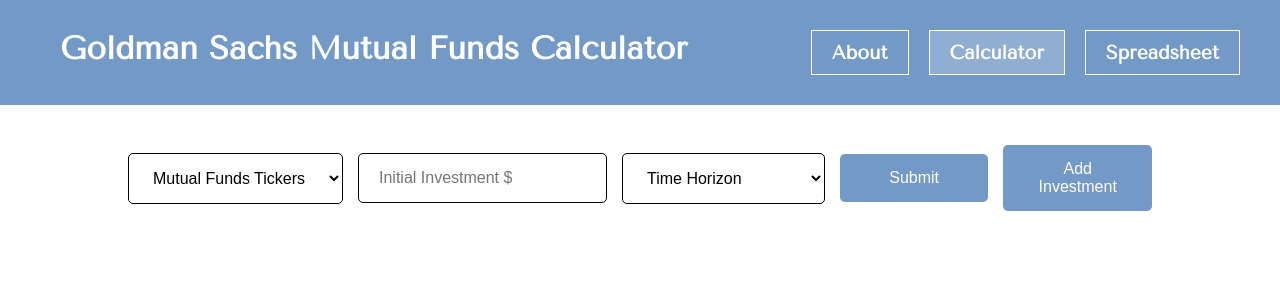
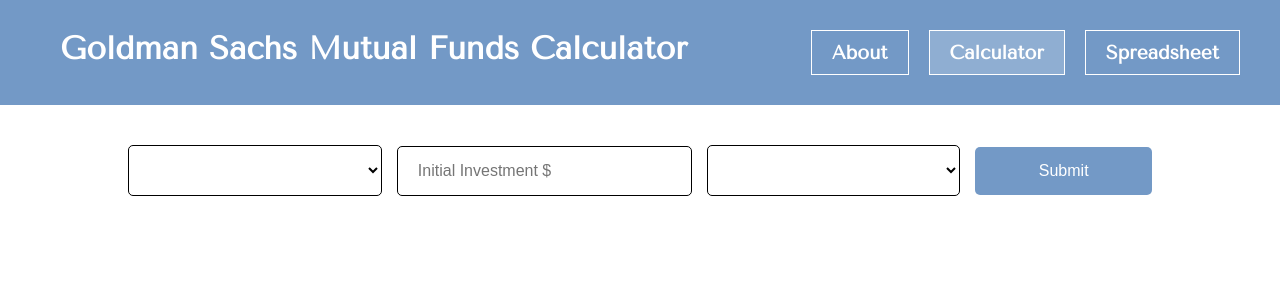
Before and after one commit to teresanguyen01/GS-Mutual-Funds-Calculator, an Angular app in the folder frontend/: page /calculator in a window 1280 px wide. Shown: the top 300 px of the page. Built offline with nearby package versions, Linux system fonts and the light colour scheme.

Commit message:
frontend to backend '

```diff
--- a/frontend/src/app/app.module.ts
+++ b/frontend/src/app/app.module.ts
@@ -5,10 +5,10 @@
 import { AppComponent } from './app.component';
 import { HeaderComponent } from './header/header.component';
 import { AboutComponent } from './about/about.component';
-import { CalculatorComponent } from './calculator/calculator.component';
 import { SpreadsheetComponent } from './spreadsheet/spreadsheet.component';
 import { HomeComponent } from './home/home.component';
 import { HttpClientModule } from '@angular/common/http';
+import { FormsModule } from '@angular/forms';
 
 
 @NgModule({
@@ -16,13 +16,13 @@
     AppComponent,
     HeaderComponent,
     AboutComponent,
-    CalculatorComponent,
     SpreadsheetComponent,
-    HomeComponent
+    HomeComponent,
   ],
   imports: [
     BrowserModule,
     AppRoutingModule,
+    FormsModule,
     HttpClientModule,
   ],
   providers: [
--- a/frontend/src/app/calculator/calculator.component.html
+++ b/frontend/src/app/calculator/calculator.component.html
@@ -1,30 +1,27 @@
 <div class="calculator-page">
-    <div class="form-container">
-        <select class="dropdown">
-            <option disabled selected>Mutual Funds Tickers</option>
-            <option value="VSMPX">VSMPX</option>
-            <option value="FXAIX">FXAIX</option>
-            <option value="VFIAX">VFIAX</option>
-            <option value="VSTAX">VTSAX</option>
-            <option value="SPAXX">SPAXX</option>
-            <option value="VMFXX">VMFXX</option>
-            <option value="FDRXX">FDRXX</option>
-            <option value="FGTXX">FGTXX</option>
-            <option value="FGTXX">FGTXX</option>
-        </select>
+  <div class="form-container">
+    <select class="dropdown" [(ngModel)]="selectedFund">
+      <option disabled selected>Select Mutual Fund</option>
+      <option *ngFor="let fund of mutualFunds" [value]="fund">{{ fund }}</option>
+    </select>
 
-        <input type="text" placeholder="Initial Investment $" class="input-field">
+    <input type="number" placeholder="Initial Investment $" class="input-field" [(ngModel)]="initialInvestment">
 
-        <select class="dropdown">
-            <option disabled selected>Time Horizon</option>
-            <option value="1 Year">1 Year</option>
-            <option value="3 Years">3 Years</option>
-            <option value="5 Years">5 Years</option>
-            <option value="10 Years">10 Years</option>
-            <option value="15+ Years">15+ Years</option>
-        </select>
+    <select class="dropdown" [(ngModel)]="timeHorizon">
+      <option disabled selected>Select Time Horizon</option>
+      <option [value]="1">1 Year</option>
+      <option [value]="3">3 Years</option>
+      <option [value]="5">5 Years</option>
+      <option [value]="10">10 Years</option>
+      <option [value]="15">15+ Years</option>
+    </select>
 
-        <button class="submit-btn">Submit</button>
-        <button class="add-btn">Add Investment</button>
-    </div>
+    <button class="submit-btn" (click)="calculateFutureValue()">Submit</button>
+  </div>
+
+  <div *ngIf="futureValue !== null">
+    <p>Future Value: ${{ futureValue | number:'1.2-2' }}</p>
+    <p>Beta: {{ beta | number:'1.2-4' }}</p>
+    <p>Market Return Rate: {{ marketRate | percent:'1.2-2' }}</p>
+  </div>
 </div>
--- a/frontend/src/app/calculator/calculator.component.ts
+++ b/frontend/src/app/calculator/calculator.component.ts
@@ -1,12 +1,49 @@
 import { Component } from '@angular/core';
+import { HttpClient } from '@angular/common/http';
+import { FormsModule } from '@angular/forms';
+import { CommonModule } from '@angular/common';
 
 @Component({
   selector: 'app-calculator',
-  standalone: false,
-
+  standalone: true,
+  imports: [FormsModule, CommonModule],
   templateUrl: './calculator.component.html',
-  styleUrl: './calculator.component.scss'
+  styleUrls: ['./calculator.component.scss']
 })
 export class CalculatorComponent {
+  mutualFunds = ['VFIAX', 'FXAIX', 'SWPPX', 'QSPRX', 'VOO'];
+  selectedFund: string = '';
+  initialInvestment: number | null = null;
+  timeHorizon: number | null = null;
 
+  futureValue: number | null = null;
+  beta: number | null = null;
+  marketRate: number | null = null;
+
+  constructor(private http: HttpClient) {}
+
+  calculateFutureValue() {
+    if (!this.selectedFund || !this.initialInvestment || !this.timeHorizon) {
+      alert('Please fill out all fields correctly.');
+      return;
+    }
+
+    const params = {
+      initialInvestment: this.initialInvestment.toString(),
+      time: this.timeHorizon.toString(),
+      ticker: this.selectedFund
+    };
+
+    this.http.get<{ futureValue: number; beta: number; marketReturnRate: number }>(
+      'http://localhost:8080/futureValue',
+      { params }
+    ).subscribe(response => {
+      this.futureValue = response.futureValue;
+      this.beta = response.beta;
+      this.marketRate = response.marketReturnRate;
+    }, error => {
+      console.error('Error calculating future value:', error);
+      alert('Error calculating future value. Please try again.');
+    });
+  }
 }
```
Also changed, not shown: frontend/src/app/services/investment.service.ts (added, +25 -0 lines), 2 other files (tests, documents, lock files or other folders).
